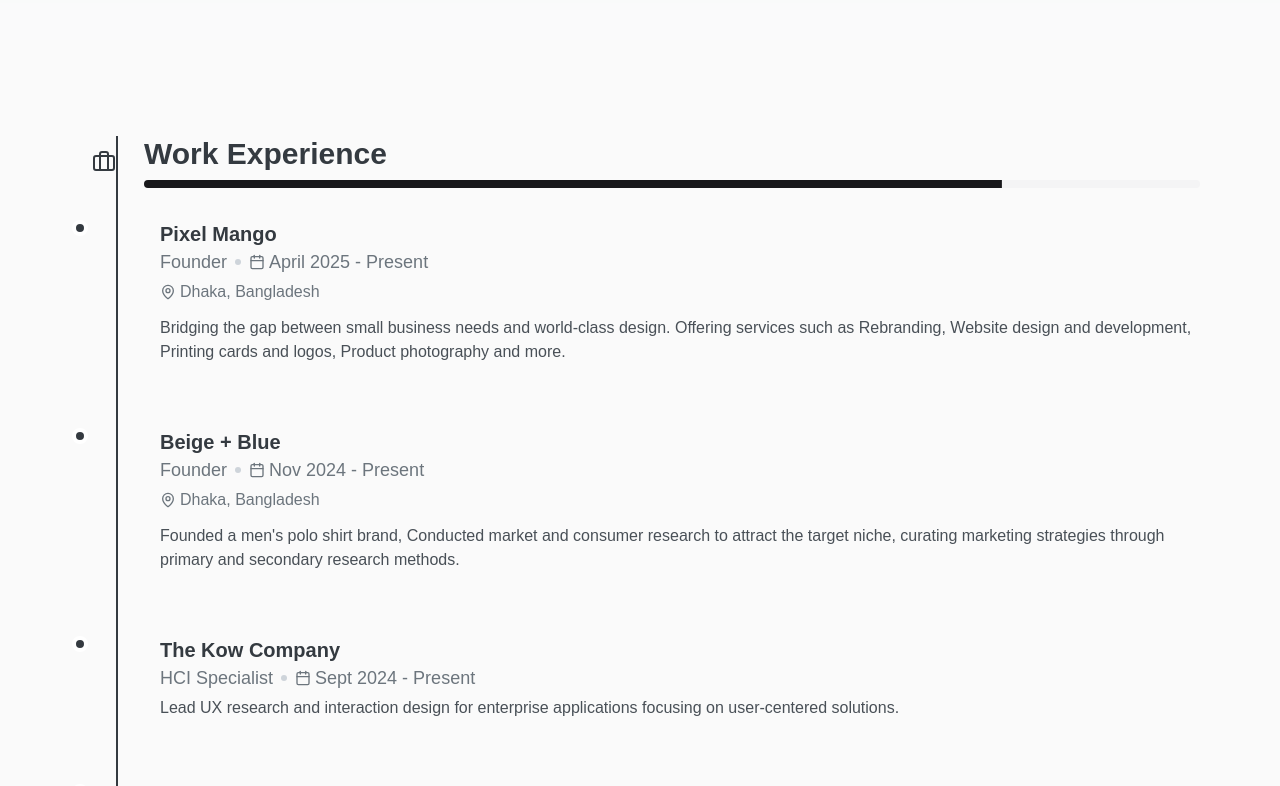
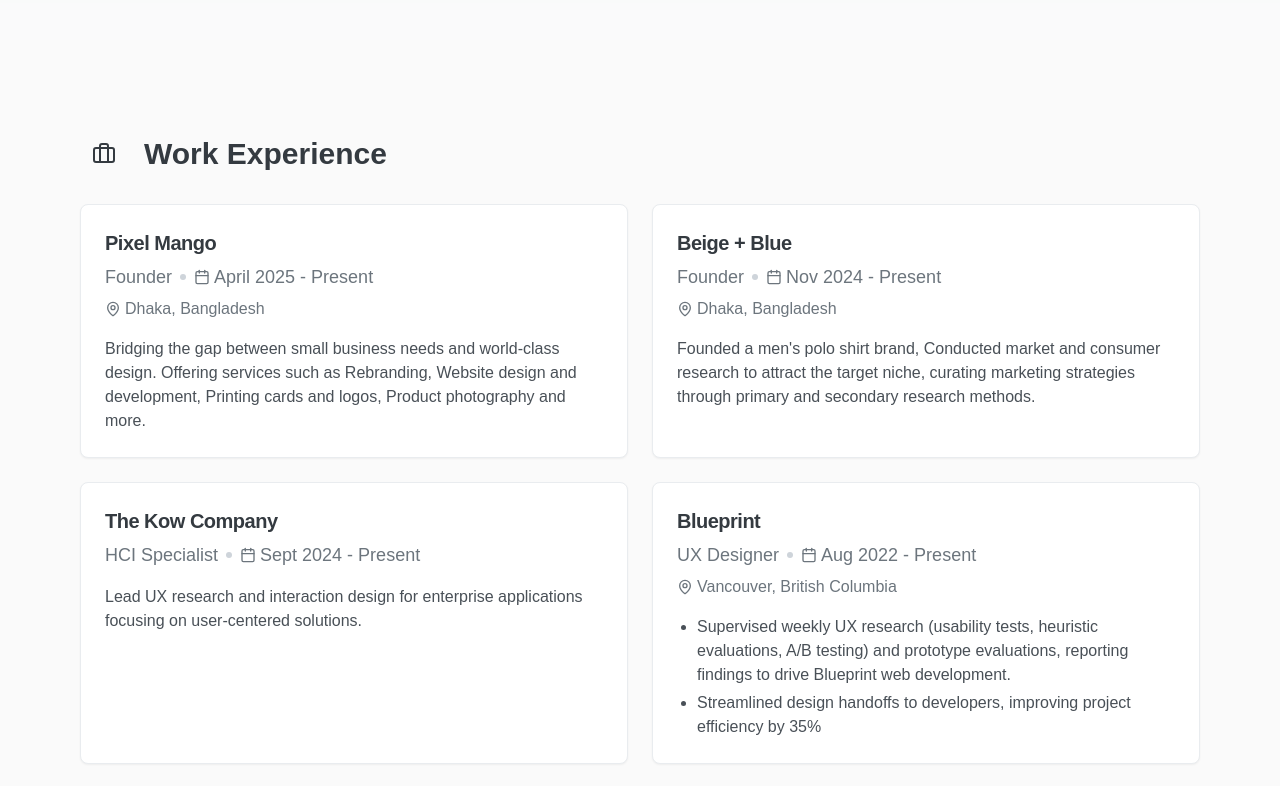
Before and after one commit to Izazzubayer/izaz-portfolio, a React (Vite) app: page / in a window 1280 px wide. Shown: the part 760-1546 px from the top of the page. Built offline with nearby package versions, Linux system fonts and the light colour scheme; a web font is replaced by a local one.

Commit message:
Refactor: Restore card layout
Reverts the changes and restores the card layout for the content.

```diff
--- a/src/components/WorkTimeline.tsx
+++ b/src/components/WorkTimeline.tsx
@@ -1,6 +1,6 @@
 
-import React, { useEffect, useRef, useState } from 'react';
-import { Progress } from "@/components/ui/progress";
+import React from 'react';
+import { Card, CardContent, CardDescription, CardFooter, CardHeader, CardTitle } from "@/components/ui/card";
 import { Calendar, Briefcase, MapPin } from 'lucide-react';
 
 type WorkExperience = {
@@ -56,86 +56,42 @@ interface WorkTimelineProps {
 }
 
 const WorkTimeline: React.FC<WorkTimelineProps> = ({ className }) => {
-  const [scrollProgress, setScrollProgress] = useState(0);
-  const timelineRef = useRef<HTMLDivElement>(null);
-
-  useEffect(() => {
-    const handleScroll = () => {
-      if (!timelineRef.current) return;
-
-      const { top, height } = timelineRef.current.getBoundingClientRect();
-      const windowHeight = window.innerHeight;
-
-      // Calculate how much of the timeline is in view
-      const visibleHeight = Math.min(windowHeight, top + height) - Math.max(0, top);
-      const visibleRatio = Math.max(0, Math.min(1, visibleHeight / height));
-
-      // Calculate scroll progress based on how much we've scrolled through the timeline
-      // Start when the top of the element enters the viewport (top <= windowHeight)
-      // End when the bottom of the element exits the viewport (top + height <= 0)
-      const scrollPosition = 1 - (top / (windowHeight + height));
-      const progress = Math.max(0, Math.min(100, scrollPosition * 100));
-
-      setScrollProgress(progress);
-    };
-
-    window.addEventListener('scroll', handleScroll, { passive: true });
-    handleScroll(); // Initialize on mount
-
-    return () => {
-      window.removeEventListener('scroll', handleScroll);
-    };
-  }, []);
-
   return (
-    <div ref={timelineRef} className={`relative ${className}`}>
-      {/* Progress Bar */}
-      <div className="absolute left-6 md:left-9 top-0 bottom-0 w-0.5 bg-neutral-200">
-        <div
-          className="absolute top-0 left-0 w-full bg-neutral-800 transition-all duration-200"
-          style={{ height: `${scrollProgress}%` }}
-        ></div>
-      </div>
-
-      {/* Progress Indicator */}
+    <div className={`${className}`}>
       <div className="mb-8 flex items-center">
         <div className="w-12 md:w-18 flex justify-center">
           <Briefcase className="h-6 w-6 text-neutral-800" />
         </div>
         <div className="ml-4 flex-grow">
           <h2 className="font-anek text-3xl font-bold text-neutral-800">Work Experience</h2>
-          <Progress value={scrollProgress} className="h-2 w-full mt-2" />
         </div>
       </div>
 
-      {/* Timeline Items */}
-      <div className="space-y-10 md:space-y-16">
+      <div className="grid grid-cols-1 md:grid-cols-2 gap-6">
         {workExperienceData.map((experience, index) => (
-          <div
+          <Card
             key={`${experience.company}-${index}`}
-            className="relative ml-12 md:ml-18 pl-8 animate-fade-in"
-            style={{ animationDelay: `${0.1 * (index + 1)}s` }}
+            className="hover-lift border-neutral-200"
           >
-            {/* Circle on timeline */}
-            <div className="absolute left-[-2.5rem] md:left-[-3.5rem] top-0 w-4 h-4 rounded-full bg-neutral-800 border-4 border-white"></div>
-
-            <h3 className="font-anek text-xl font-semibold text-neutral-800">{experience.company}</h3>
-            <p className="font-anek text-lg text-neutral-600 flex flex-wrap items-center gap-x-2 mb-1">
+            <CardHeader className="pb-2">
+              <CardTitle className="font-anek text-xl text-neutral-800">{experience.company}</CardTitle>
+              <CardDescription className="font-anek text-lg text-neutral-600 flex flex-wrap items-center gap-x-2">
                 <span>{experience.role}</span>
                 <span className="w-1.5 h-1.5 rounded-full bg-neutral-400"></span>
                 <span className="flex items-center gap-1">
                   <Calendar className="h-4 w-4" />
                   {experience.period}
                 </span>
-            </p>
-
+              </CardDescription>
               {experience.location && (
-              <p className="font-anek text-neutral-600 mb-3 flex items-center">
+                <div className="font-anek text-neutral-600 flex items-center">
                   <MapPin className="h-4 w-4 mr-1" />
                   {experience.location}
-              </p>
+                </div>
               )}
+            </CardHeader>
 
+            <CardContent className="pt-2">
               {Array.isArray(experience.description) ? (
                 <ul className="font-anek text-neutral-700 list-disc ml-5 space-y-1">
                   {experience.description.map((item, i) => (
@@ -145,7 +101,8 @@ const WorkTimeline: React.FC<WorkTimelineProps> = ({ className }) => {
               ) : (
                 <p className="font-anek text-neutral-700">{experience.description}</p>
               )}
-          </div>
+            </CardContent>
+          </Card>
         ))}
       </div>
     </div>
```
Lines whose indentation alone changed are shown as unchanged.
